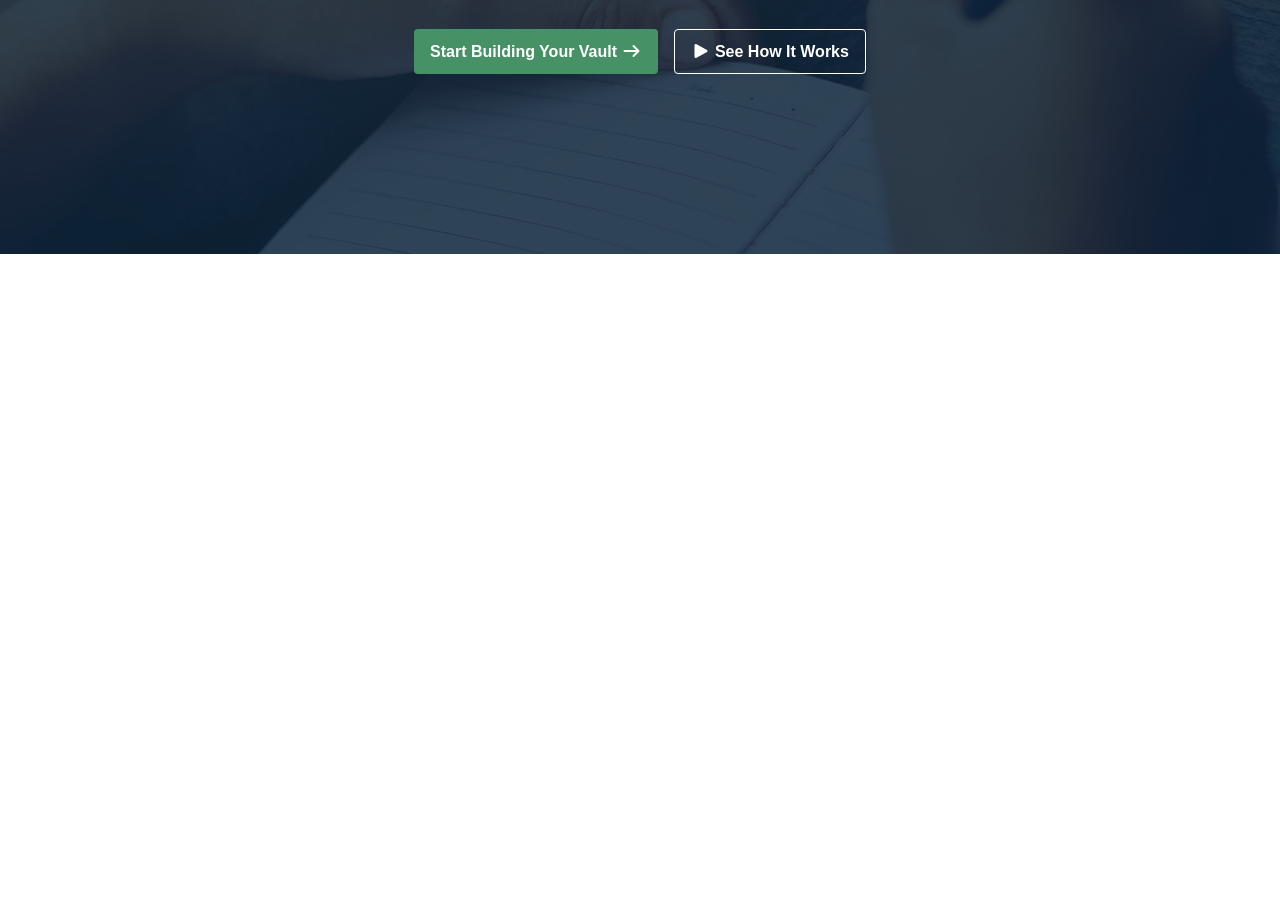
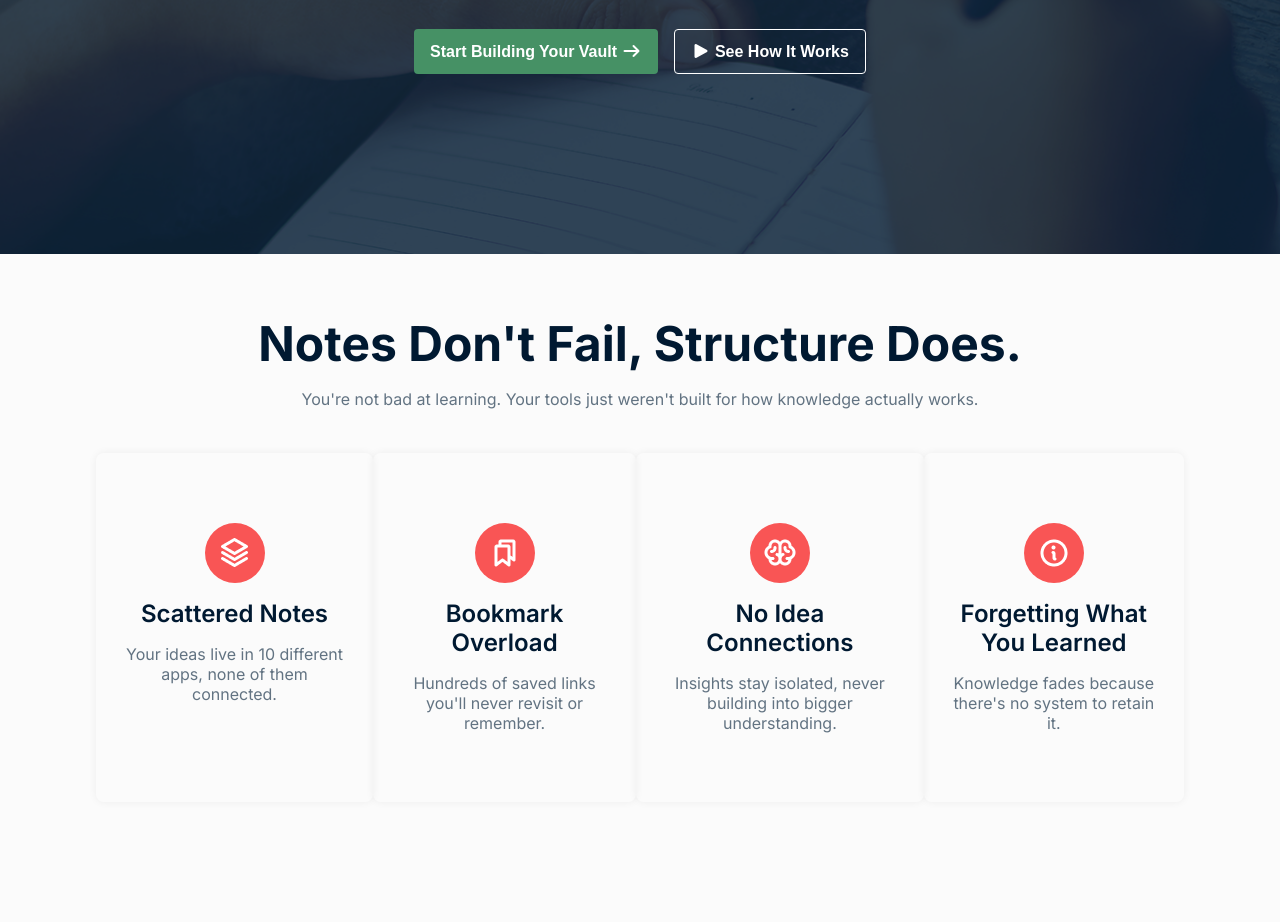
Before and after one commit to developersaima/B13-A01-Knowledge-Vault, a plain HTML site: page index.html in a window 1280 px wide. Shown: the part 517-1439 px from the top of the page. Before the commit the page ends 800 px from the top, so only its background shows below. Drawn offline with Linux system fonts and the light colour scheme.

Commit message:
notes section done

```diff
--- a/index.html
+++ b/index.html
@@ -69,5 +69,47 @@
 
 
     </header>
+    <main>
+      <section class="notes-section">
+        <div class="container">
+          <div class="notes-title">
+            <h2>Notes don't fail, Structure does.</h2>
+            <p>You're not bad at learning. Your tools just weren't built for how knowledge actually works.</p>
+          </div>
+          <div class="notes-card">
+            <div class="card">
+              <div class="img-box">
+                <img src="./assets/Vector.png" alt="vector">
+              </div>
+              <h3>Scattered notes</h3>
+              <p>Your ideas live in 10 different apps, none of them connected.</p>
+            </div>
+            <div class="card">
+              <div class="img-box">
+                <img src="./assets/Bookmarks.png" alt="bm">
+              </div>
+              <h3>Bookmark overload</h3>
+              <p>Hundreds of saved links you'll never revisit or remember.</p>
+            </div>
+            <div class="card">
+              <div class="img-box">
+                <img src="./assets/Brain.png" alt="brain">
+              </div>
+              <h3>No idea connections</h3>
+              <p>Insights stay isolated, never building into bigger understanding.</p>
+            </div>
+            <div class="card">
+              <div class="img-box">
+                <img src="./assets/Info.png" alt="info">
+              </div>
+              <h3>Forgetting what <br> you learned</h3>
+              <p>Knowledge fades because there's no system to retain it.</p>
+            </div>
+          </div>
+
+
+        </div>
+      </section>
+    </main>
   </body>
 </html>
--- a/style.css
+++ b/style.css
@@ -124,3 +124,58 @@
   gap: 16px;
 
 }
+.notes-section{
+  background: #fbfbfb;
+  padding: 60px 0 120px;
+  text-align: center;
+}
+.notes-section .notes-title h2{
+  font-size: 48px;
+  font-weight: bold;
+  text-transform: capitalize;
+  color: #001931;
+  margin-bottom: 16px;
+}
+
+.notes-section .notes-title p{
+  font-size: 16px;
+  font-weight: 400;
+  color: #627382;
+  margin-bottom: 44px;
+}
+.notes-card {
+  display: flex;
+  justify-content: space-between;
+}
+.notes-card .card{
+  max-width: 322px;
+  display: flex;
+  flex-direction: column;
+  align-items: center;
+  gap: 16px;
+  border: none;
+  border-radius: 8px;
+  padding: 69.5px 24px;
+  box-shadow: 0 0 8px 0 rgba(0, 0,0,0.06) ;
+}
+
+.notes-card .card .img-box{
+  background: #f95555;
+  height: 60px;
+  width: 60px;
+  border-radius: 50%;
+  display: flex;
+  align-items: center;
+  justify-content: center;
+}
+.notes-card .card h3{
+  font-size: 24px;
+  font-weight: 600;
+  color: #001931;
+  text-transform: capitalize;
+}
+.notes-card .card p{
+  font-size: 16px;
+  font-weight: 400;
+  color: #627382;
+}
```
